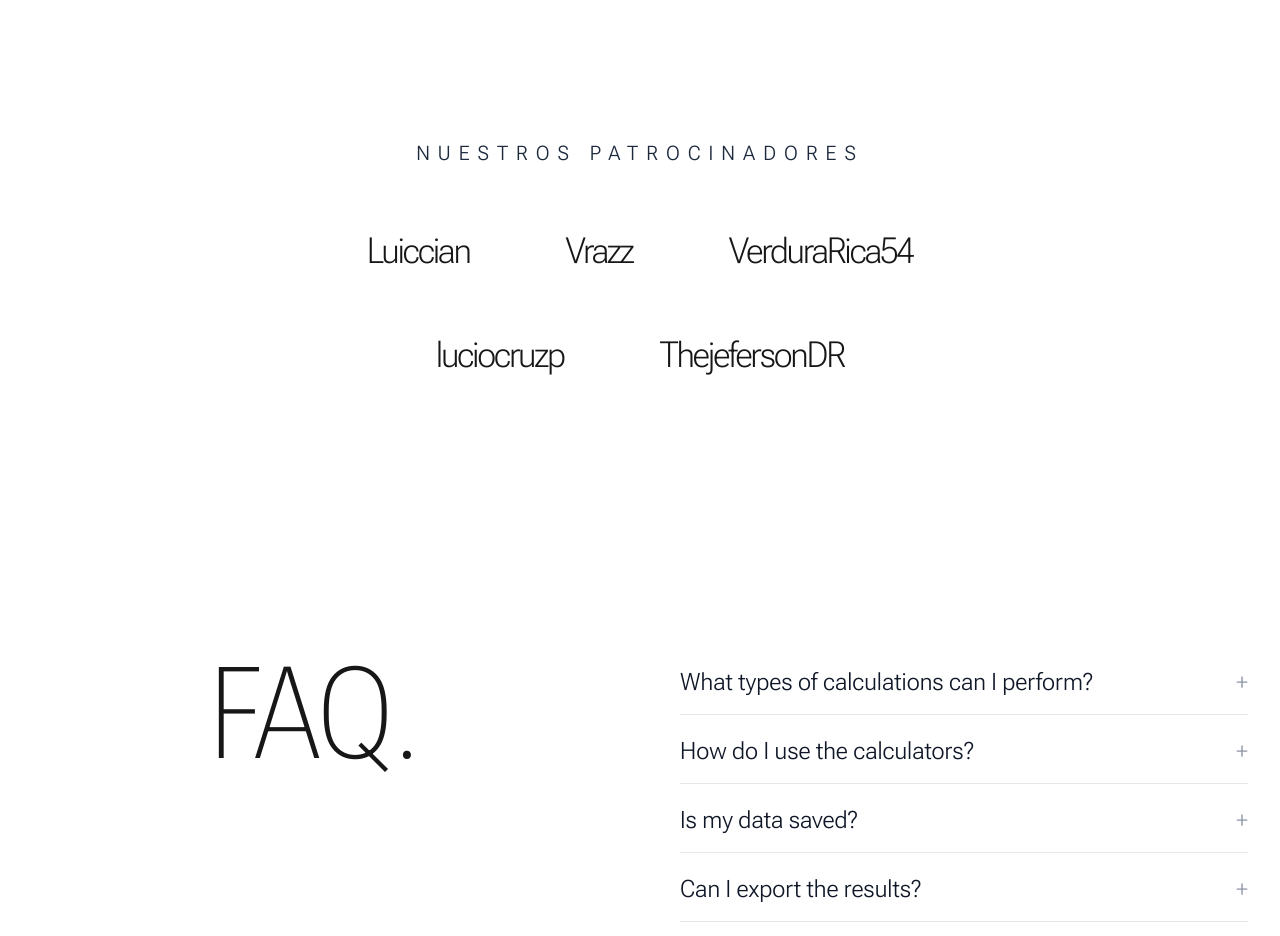
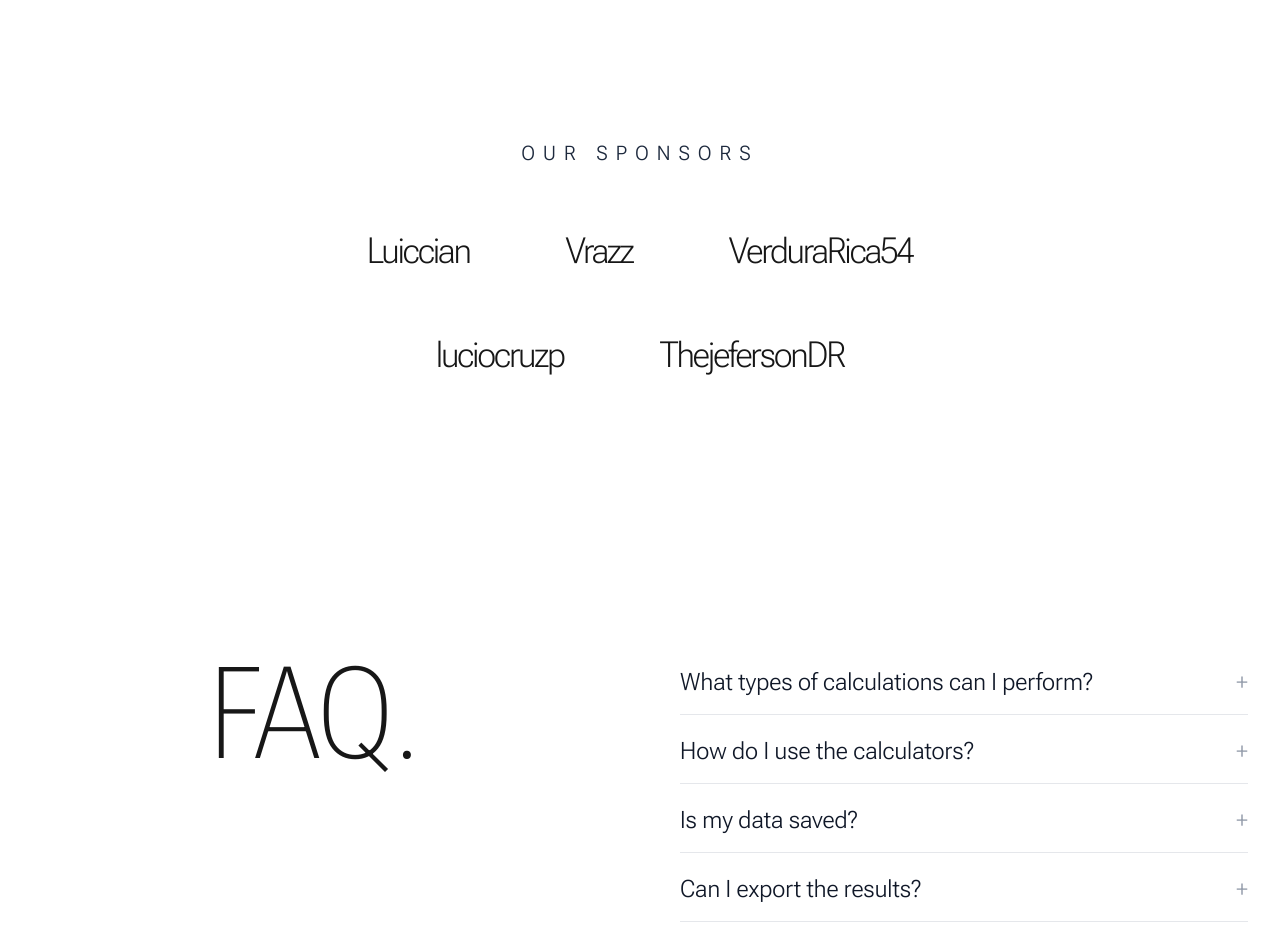
Before and after one commit to LuiccianDev/app-mine-cost-production, a Next.js app: page / in a window 1280 px wide. Shown: the part 2620-3556 px from the top of the page. Built offline with nearby package versions, Linux system fonts and the light colour scheme; no server answers.

Commit message:
style: enhance scrollbar appearance and update BackToTop button color; fix Sponsors section title language

```diff
--- a/app/globals.css
+++ b/app/globals.css
@@ -25,16 +25,29 @@ body {
   font-weight: 300;
 }
 
-/* Ocultar scrollbar en todos los navegadores */
+/* Scrollbar profesional */
 * {
-  scrollbar-width: none; /* Firefox */
-  -ms-overflow-style: none; /* IE y Edge */
+  scrollbar-width: thin;
+  scrollbar-color: #01d0ff #ffffff;
 }
 
 *::-webkit-scrollbar {
-  display: none; /* Chrome, Safari y Opera */
-  width: 0;
-  height: 0;
+  width: 8px;
+  height: 8px;
+}
+
+*::-webkit-scrollbar-track {
+  background: #fff;
+  border-radius: 4px;
+}
+
+*::-webkit-scrollbar-thumb {
+  background: #60a5fa;
+  border-radius: 4px;
+}
+
+*::-webkit-scrollbar-thumb:hover {
+  background: #3b82f6;
 }
 
 html,
--- a/src/components/ui/BackToTop.tsx
+++ b/src/components/ui/BackToTop.tsx
@@ -33,7 +33,7 @@ export default function BackToTop() {
       {isVisible && (
         <button
           onClick={scrollToTop}
-          className="animate-in fade-in slide-in-from-bottom fixed right-8 bottom-8 z-50 rounded-full bg-black p-3 text-white shadow-lg transition-all duration-300 hover:bg-black"
+          className="animate-in fade-in slide-in-from-bottom fixed right-8 bottom-8 z-50 rounded-full bg-[#01d0ff]/90 p-3 text-white shadow-lg transition-all duration-300 hover:bg-[#01d0ff]"
           aria-label="Back to top"
         >
           <svg className="h-6 w-6" fill="none" stroke="currentColor" viewBox="0 0 24 24">
--- a/src/components/ui/Sponsors.tsx
+++ b/src/components/ui/Sponsors.tsx
@@ -8,9 +8,7 @@ export default function Sponsors() {
       <div className="mx-auto max-w-5xl">
         {/* Título de la sección */}
         <div className="mb-16 text-center">
-          <h2 className="text-xl tracking-[0.4em] text-slate-800 uppercase">
-            Nuestros Patrocinadores
-          </h2>
+          <h2 className="text-xl tracking-[0.4em] text-slate-800 uppercase">Our Sponsors</h2>
         </div>
 
         {/* Grilla de Patrocinadores */}
```
